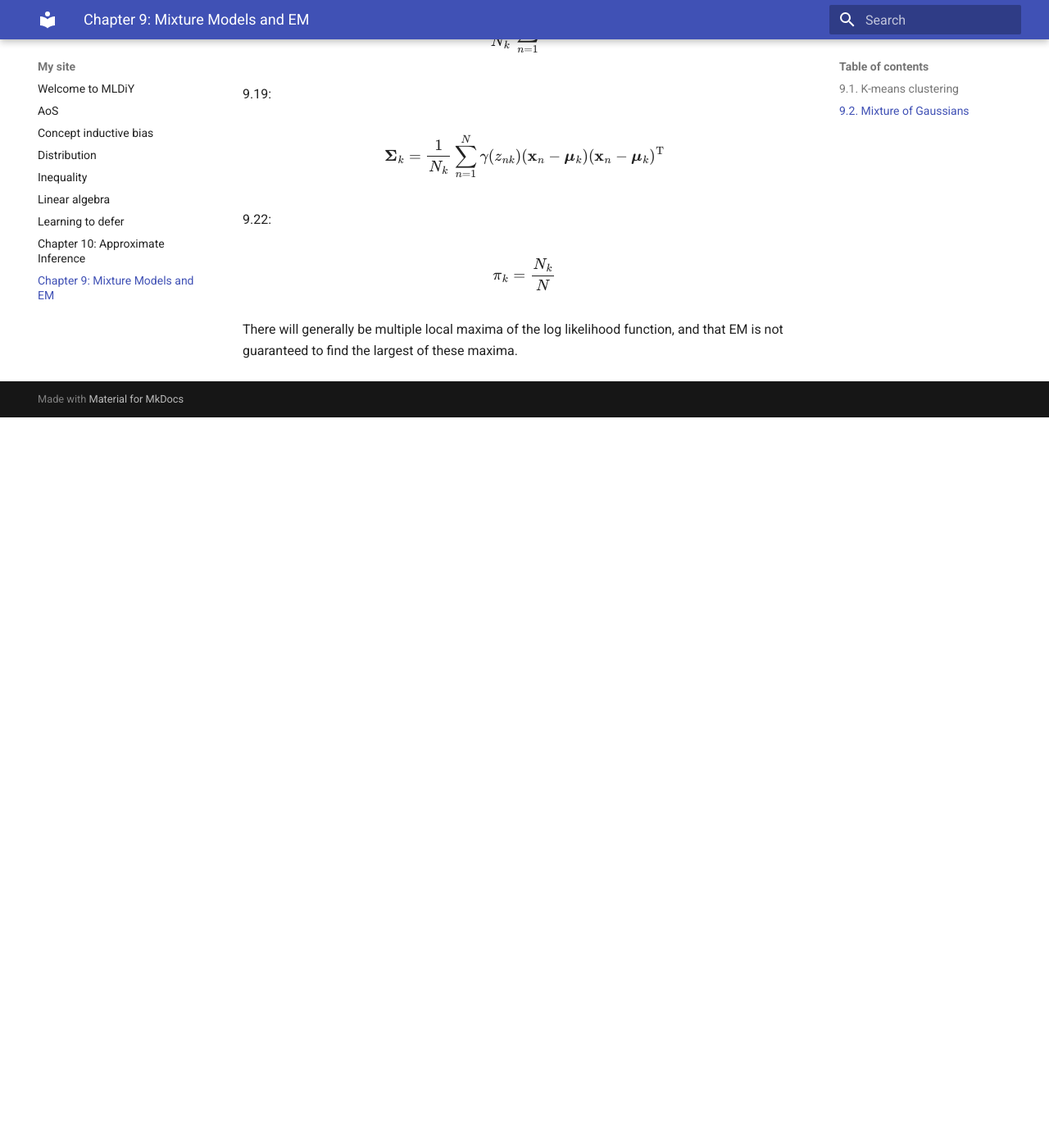
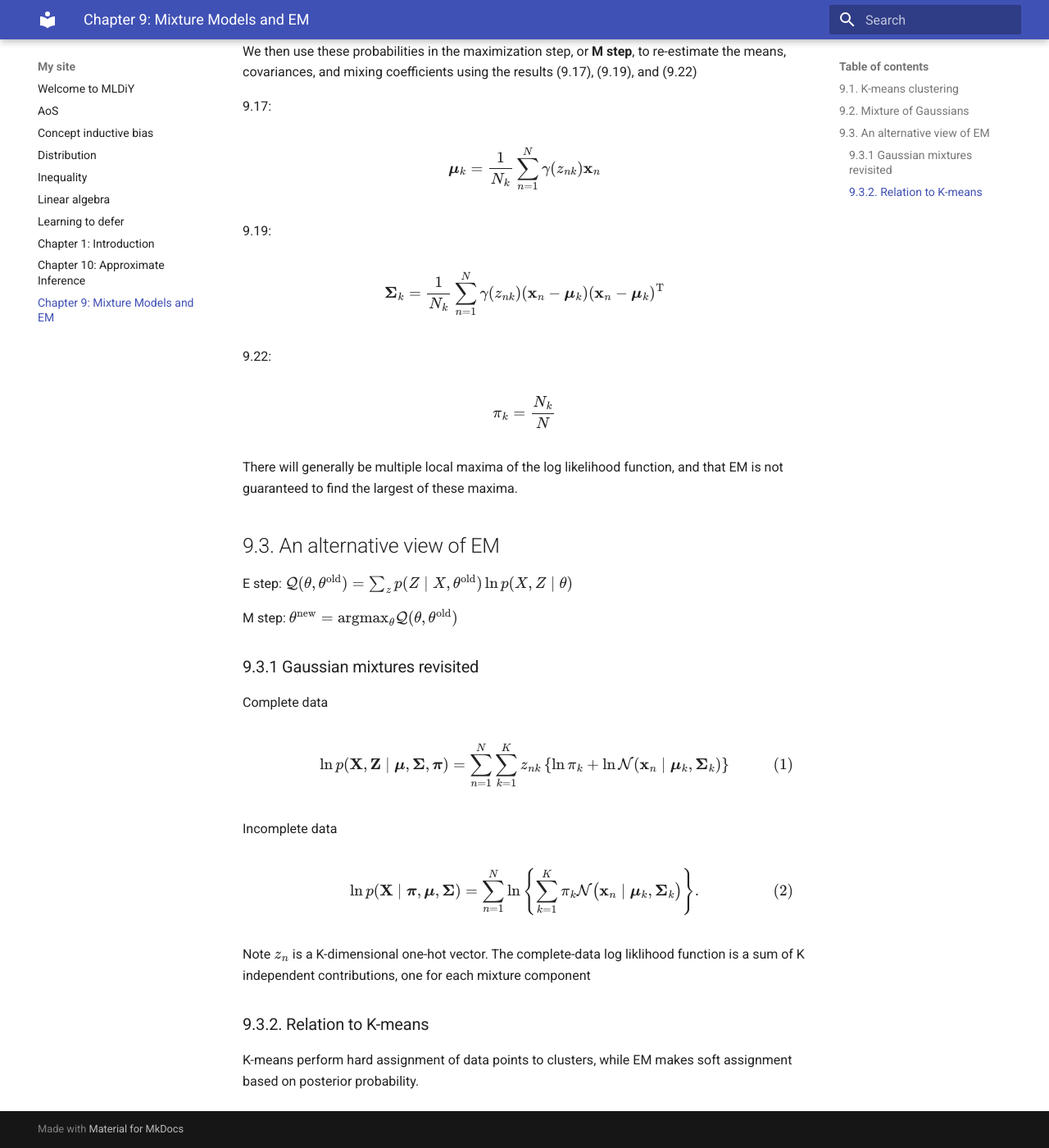
Before and after one commit to fisheredu/mldiy, an MkDocs documentation site: the page built from docs/prml-9.md, in a window 1280 px wide and 1400 px high, scrolled down 1661 px. Shown: the whole window at 82% size. Built offline with MkDocs 1.6.1 and Material for MkDocs 9.7.7, drawn with Linux system fonts in a browser that asks for light colours; before the commit the page ends 2170 px from its top, so only the background shows below that; some of the changed text lies outside the part shown.

Commit message:
add prior distributions table to the exponential family section; enhance K-means and EM explanations; introduce Chapter 1 on MLE and MAP

```diff
--- /dev/null
+++ b/docs/prml-1.md
@@ -0,0 +1,68 @@
+# Chapter 1: Introduction
+
+## MLE & MAP
+
+### Maximum Liklihood Probability
+
+"I look at my data and I produce the $w$ that explains the data the best."
+
+$$
+\hat{Y}_{\mathrm{MAP}} = \arg\max \Pr(Y=y \mid D) = \arg\max \frac{\Pr(D \mid Y=y) \Pr(Y=y)}{\Pr(D)}
+$$
+
+Because we are doing argmax, we don't care about $P(D)$. (Realization)
+
+### Maximum a Posteriori
+
+"I also take into consideration of the prior of the $w$."
+
+Likelihood function:
+
+$$
+p(t \mid X,w,\sigma^2) = \prod_{n=1}^N \mathcal{N}(t_n \mid w^T \phi(x_n), \sigma^2)
+$$
+
+$\phi$: design matrix. N (number of samples) x M (number of features)
+
+Prior:
+
+$$
+p(w \mid 0, \tau^2) = \frac{1}{(2\pi \tau^2)^{\frac{M}{2}}} \exp(-\frac{\|w\|^2}{2\tau^2})
+$$
+
+Posterior: (by taking -log, we minimise thedata term + prior term)
+
+$$
+p(w \mid t) \propto
+$$
+
+### Revisit
+
+| Task | Loss | Requirment |
+| --- | --- | --- |
+| MLE | ordinary least square | Linear regression w/ gaussian noise |
+| MAP | ordinary least square + $L_2$ | Ridge regression w/ 0-mean gaussian prior |
+
+## Bias Variance Tradeoff
+
+### Bias
+
+expected deviation between the predicted value and the true value
+
+### Variance
+
+2 sources
+
+- noise in the data: variation in the training data (usually cannot change)
+- model variance: sensitivity to variation in the training data
+
+### Decomposition
+
+
+\begin{aligned}
+E[(t - f_w(x))^2] &= E[(t-h(x))^2] + E[(h(x)-f_w(x))^2] + 2E[(t-h(x))(h(x)-f_w(x))] \\
+&= E[(t-h(x))^2] + E[(h(x)-f_w(x))^2] \quad \text{independent and $E(\epsilon) = 0$} \\
+&= \mathrm{Noise\ term} + \mathrm{Rest} \\
+&= E[(t-h(x))^2] + (h(x) - E[f_w(x)])^2 + E[(E[f_w(x)] - f_w(x))^2] \\
+&= \mathrm{Noise\ term} + \mathrm{Bias}^2 + \mathrm{Model\ Variance}
+\end{aligned}
--- a/docs/prml-9.md
+++ b/docs/prml-9.md
@@ -8,9 +8,19 @@
 
 1-of-K coding scheme
 
+$$
+r_{nk} =
+\begin{cases}
+1 & \text{ if } k = \operatorname{arg\min}_j \|\mathbf{x}_n - \boldsymbol{\mu}_j\|^2 \\
+0 & \text{ otherwise.}
+\end{cases}
+$$
+
 distortion measure
 
 $$J = \sum_{n=1}^N \sum_{k=1}^K r_{nk} ||x_n - \mu_k||^2$$
+
+from 9.3.3 (9.43) will see that minimizing this distortion measure $J$ is equivalent to maximizing the log likelihood of complete-data.
 
 | K-means | EM | step |
 |------------------|-------------------|--|
@@ -24,7 +34,7 @@
 
 $$J=\sum_{n,k} r_{nk} V(x_n,\mu_k)$$
 
-Instead of allowing \mu_k to be any point in space, K-medoids restricts $\mu_k \in \{x_1,\dots,x_N\}$
+Instead of allowing $\mu_k$ to be any point in space, K-medoids restricts $\mu_k \in \{x_1,\dots,x_N\}$
 
 More specifically, each prototype must be one of the data points assigned to the cluster.
 
@@ -47,9 +57,9 @@
 $\gamma(zk)$ is the corresponding **posterior** probability once we have observed $x$.
 As we shall see later, $\gamma(zk)$ can also be viewed as the responsibility that component $k$ takes for ‘explaining’ the observation $x$.
 
-In the expectation step, or E step, we use the current values for the parameters to evaluate the posterior probabilities, or responsibilities $\gamma$
+In the expectation step, or **E step**, we use the current values for the parameters to evaluate the posterior probabilities, or responsibilities $\gamma$
 
-We then use these probabilities in the maximization step, or M step, to re-estimate the means, covariances, and mixing coefficients using the results (9.17), (9.19), and (9.22)
+We then use these probabilities in the maximization step, or **M step**, to re-estimate the means, covariances, and mixing coefficients using the results (9.17), (9.19), and (9.22)
 
 9.17:
 
@@ -66,3 +76,32 @@
 $$\pi_k = \frac{N_k}{N}$$
 
 There will generally be multiple local maxima of the log likelihood function, and that EM is not guaranteed to find the largest of these maxima.
+
+
+## 9.3. An alternative view of EM
+
+E step: $\mathcal{Q}(\theta, \theta^{\mathrm{old}}) = \sum_z p(Z \mid X,\theta^{\mathrm{old}}) \ln p(X,Z \mid \theta)$
+
+M step: $\theta^{\mathrm{new}} = \mathrm{argmax}_{\theta} \mathcal{Q}(\theta, \theta^{\mathrm{old}})$
+
+### 9.3.1 Gaussian mixtures revisited
+
+Complete data
+
+\begin{equation}
+    \ln p(\mathbf{X}, \mathbf{Z} \mid \boldsymbol{\mu}, \boldsymbol{\Sigma}, \boldsymbol{\pi})
+    = \sum_{n=1}^{N} \sum_{k=1}^{K} z_{nk} \left\{ \ln \pi_k + \ln \mathcal{N}(\mathbf{x}_n \mid \boldsymbol{\mu}_k, \boldsymbol{\Sigma}_k) \right\}
+\end{equation}
+
+Incomplete data
+
+\begin{equation}
+    \ln p(\mathbf{X} \mid \boldsymbol{\pi}, \boldsymbol{\mu}, \boldsymbol{\Sigma})
+    = \sum_{n=1}^{N} \ln \left\{ \sum_{k=1}^{K} \pi_k \mathcal{N}\bigl(\mathbf{x}_n \mid \boldsymbol{\mu}_k, \boldsymbol{\Sigma}_k\bigr) \right\}.
+\end{equation}
+
+Note $z_n$ is a K-dimensional one-hot vector. The complete-data log liklihood function is a sum of K independent contributions, one for each mixture component
+
+### 9.3.2. Relation to K-means
+
+K-means perform hard assignment of data points to clusters, while EM makes soft assignment based on posterior probability.
```
Also changed, not shown: docs/distribution.md (+7 -0 lines), 2 other files.
